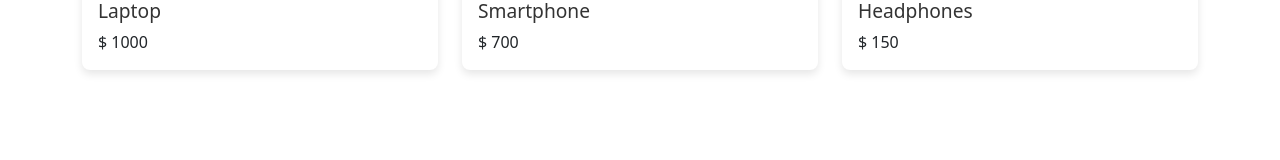
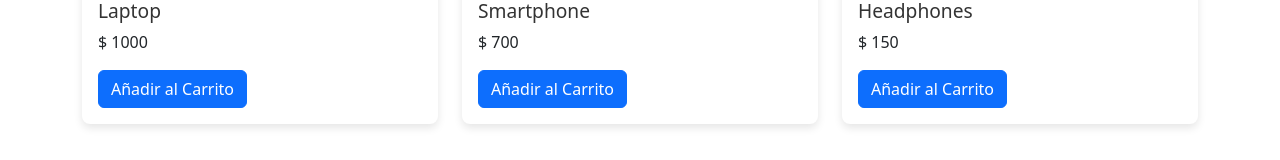
Before and after one commit to DavidSantiAmaya/Ecommerce_fotografa, an Angular app: page / in a window 1280 px wide. Shown: the part 464-624 px from the top of the page. Built offline with nearby package versions, Linux system fonts and the light colour scheme.

Commit message:
añadir boton agregar carrito

```diff
--- a/src/app/app.component.ts
+++ b/src/app/app.component.ts
@@ -1,4 +1,5 @@
 import { Component } from '@angular/core';
+
 import { RouterOutlet } from '@angular/router';
 import { HeaderComponent } from './components/header/header.component';
 import { FooterComponent } from './components/footer/footer.component';
--- a/src/app/components/product-list/product-list.component.html
+++ b/src/app/components/product-list/product-list.component.html
@@ -26,6 +26,7 @@
         <div class="card-body">
           <h5 class="card-title">{{ product.name }}</h5>
           <p class="card-text">$ {{ product.price }}</p>
+          <button class="btn btn-primary" (click)="addToCart(product)">Añadir al Carrito</button>
         </div>
       </div>
     </div>
```
